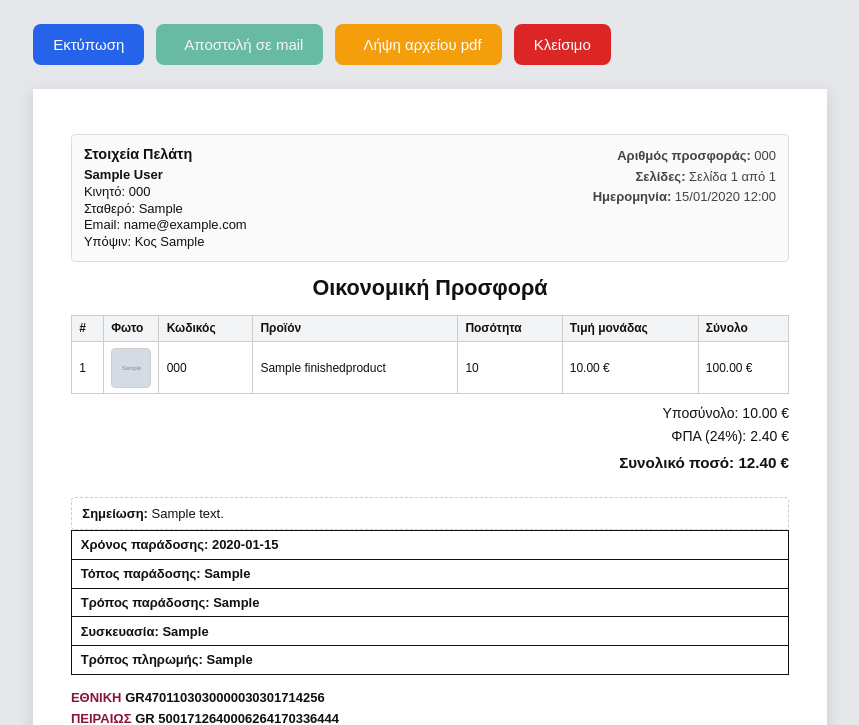
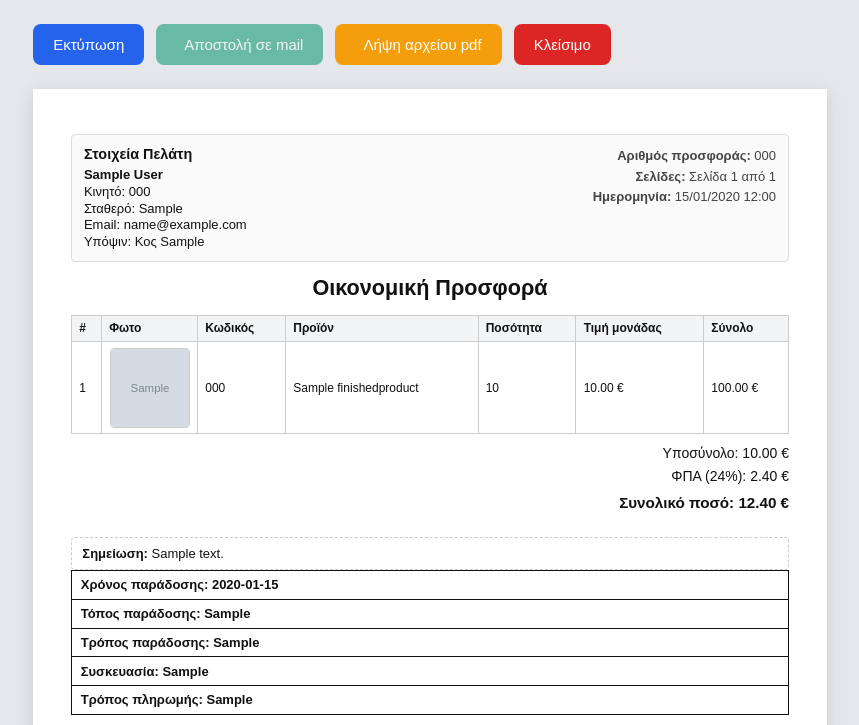
Before and after one commit to vaingr/fotodiakosmos, a Django app: page /products/offers/1/print/ in a window 1280 px wide. Shown: the top 725 px of the page, without its empty margins (210-1069 px from the left). Run offline with Django 5.2, Linux system fonts and the light colour scheme; a user stored in the database is signed in; data comes from the database, SQL or seed files in the repository; tables that the repository leaves empty hold one stand-in row (values such as "Sample post"); grey boxes marked "Sample" are stand-in pictures.

Commit message:
bigger photos

```diff
--- a/products/templates/products/offer_print.html
+++ b/products/templates/products/offer_print.html
@@ -196,10 +196,10 @@
             background: #f3f4f6;
             font-weight: 700;
         }
-        .photo-col { width: 52px; text-align: center; }
+        .photo-col { width: 96px; text-align: center; }
         .print-product-thumb {
-            width: 40px;
-            height: 40px;
+            width: 80px;
+            height: 80px;
             object-fit: cover;
             border-radius: 4px;
             border: 1px solid #ccc;
@@ -433,8 +433,8 @@
                         <img src="{{ item.product.photo.url }}"
                              alt="{{ item.product.name }}"
                              class="print-product-thumb"
-                             width="40"
-                             height="40"
+                             width="80"
+                             height="80"
                              loading="eager"
                              decoding="sync"
                              onerror="this.onerror=null;var s=document.createElement('span');s.className='print-photo-empty';s.textContent='—';this.replaceWith(s);">
```
